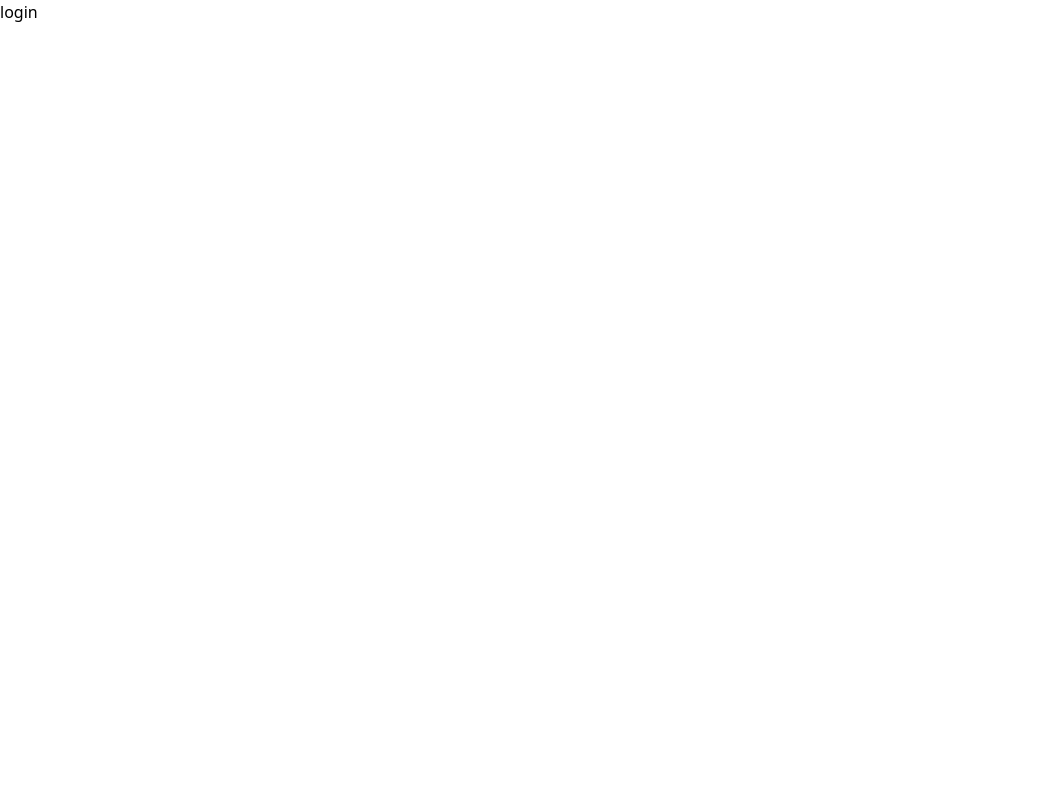
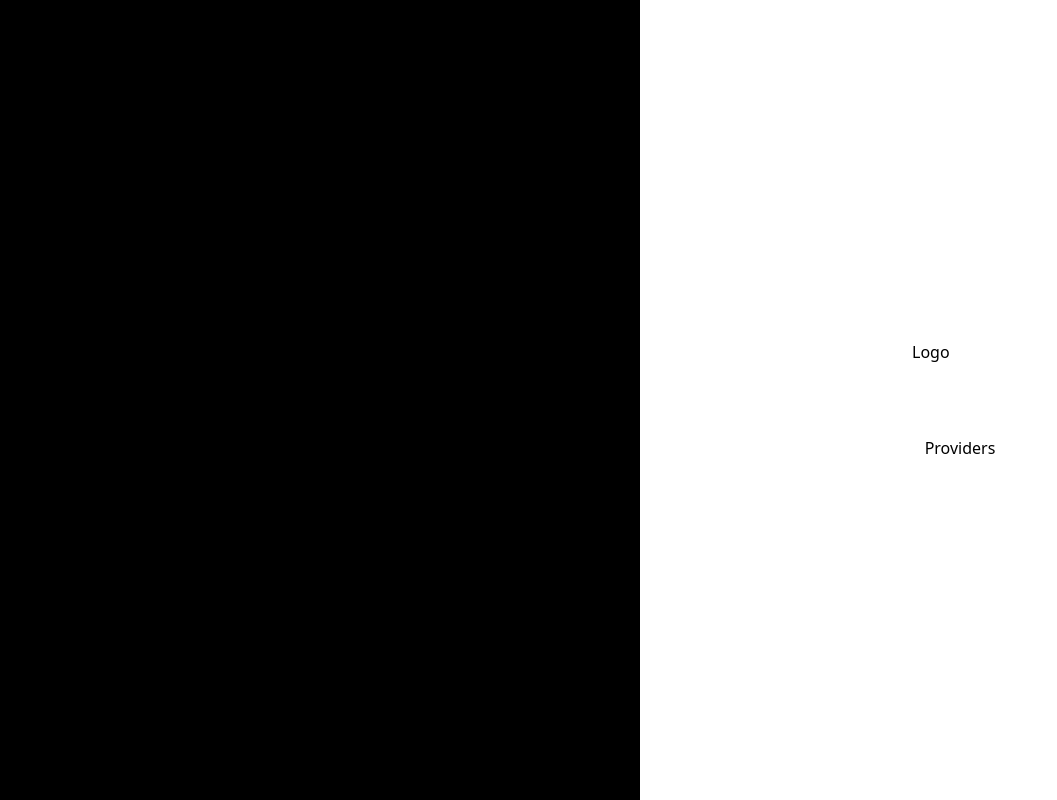
Before and after one commit to ahnsv/muskat2023, a Next.js app: page /login in a window 1280 px wide. Shown: the whole page, without its empty margins (0-1057 px from the left). Built offline with nearby package versions, Linux system fonts and the light colour scheme.

Commit message:
feat: add login page

```diff
--- a/src/app/login/page.tsx
+++ b/src/app/login/page.tsx
@@ -1,7 +1,25 @@
+"use client";
+
+import { createClient } from "@supabase/supabase-js";
+
+async function signInWithKakao() {
+  const supabase = createClient(
+    "https://lpvmomdvmazjofbicqnt.supabase.co",
+    process.env.NEXT_PUBLIC_SUPABASE_ANON_KEY
+  );
+  const { data, error } = await supabase.auth.signInWithOAuth({
+    provider: "kakao",
+  });
+}
+
 export default function LoginPage() {
-    return (
-        <div className="container">
-            login
-        </div>
-    )
+  return (
+    <div className="flex">
+      <div className="left-side h-screen w-full bg-black flex-1"></div>
+      <div className="right-side flex-1 flex items-center justify-center flex-col">
+        <div className="login-page-logo w-24 h-24">Logo</div>
+        <div className="providers" onClick={signInWithKakao}>Providers</div>
+      </div>
+    </div>
+  );
 }
--- a/src/app/order/page.tsx
+++ b/src/app/order/page.tsx
@@ -4,10 +4,12 @@ export default function OrderPage() {
       <h1 className="font-bold leading-7 text-gray-900 text-7xl">
         주문하기
       </h1>
+      {/* <hr className="h-px mt-16 bg-gray-200 border-0 dark:bg-gray-700" /> */}
       <form className="mt-12">
         <div className="space-y-12">
           <div className="cart">
-            <p className="title text-xl text-gray-500">상품 담기</p>
+            <p className="title text-3xl text-gray-500 font-bold">상품 담기</p>
+            <hr className="h-px my-4 bg-gray-200 border-0 dark:bg-gray-700" />
             <div className="product-item flex flex-row space-x-8 mt-1 align-center">
               <div className="product-name">샤인머스켓 2kg</div>
               <div className="product-price">30,000</div>
--- a/src/app/page.tsx
+++ b/src/app/page.tsx
@@ -1,35 +1,9 @@
 "use client";
 
-import { useEffect } from "react";
 import bg from "../../public/assets/bg-main.png";
 import { HeroSection } from "./sections/HeroSection/HeroSection";
-import {createClient} from "@supabase/supabase-js"
 
 export default function Home() {
-  const getURL = () => {
-    let url =
-      process?.env?.NEXT_PUBLIC_SITE_URL ?? // Set this to your site URL in production env.
-      process?.env?.NEXT_PUBLIC_VERCEL_URL ?? // Automatically set by Vercel.
-      "http://localhost:3000/";
-    // Make sure to include `https://` when not localhost.
-    url = url.includes("http") ? url : `https://${url}`;
-    // Make sure to include a trailing `/`.
-    url = url.charAt(url.length - 1) === "/" ? url : `${url}/`;
-    return url;
-  };
-  // useEffect(() => {
-  //   (async () => {
-  //     const supabase = createClient('https://lpvmomdvmazjofbicqnt.supabase.co', 'anon')
-  //     const { data, error } = await supabase.auth.signInWithOAuth({
-  //       provider: "kakao",
-  //       options: {
-  //         redirectTo: getURL(),
-  //       },
-  //     });
-
-  //   })();
-  // });
-
   return (
     <div className="container">
       <div
```
